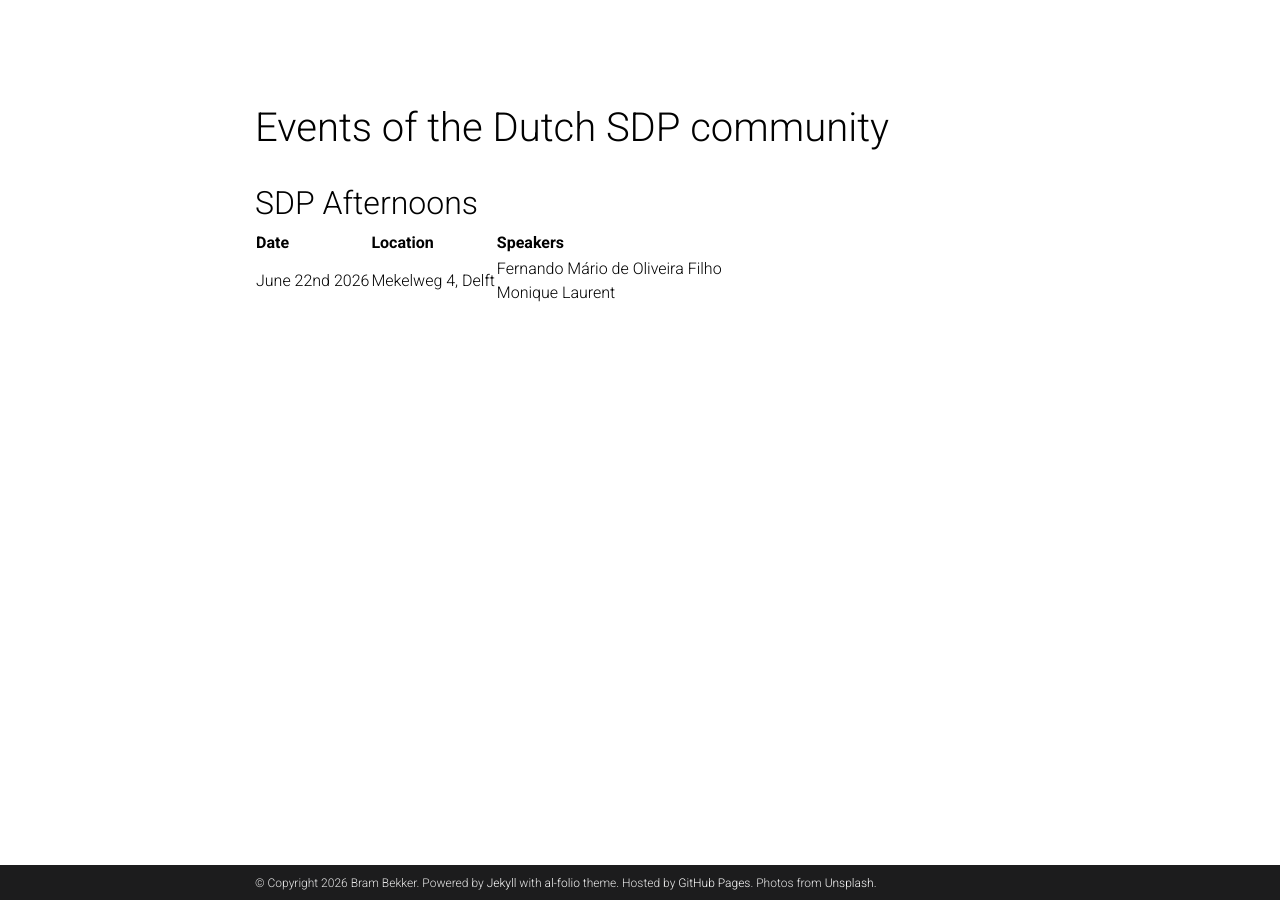
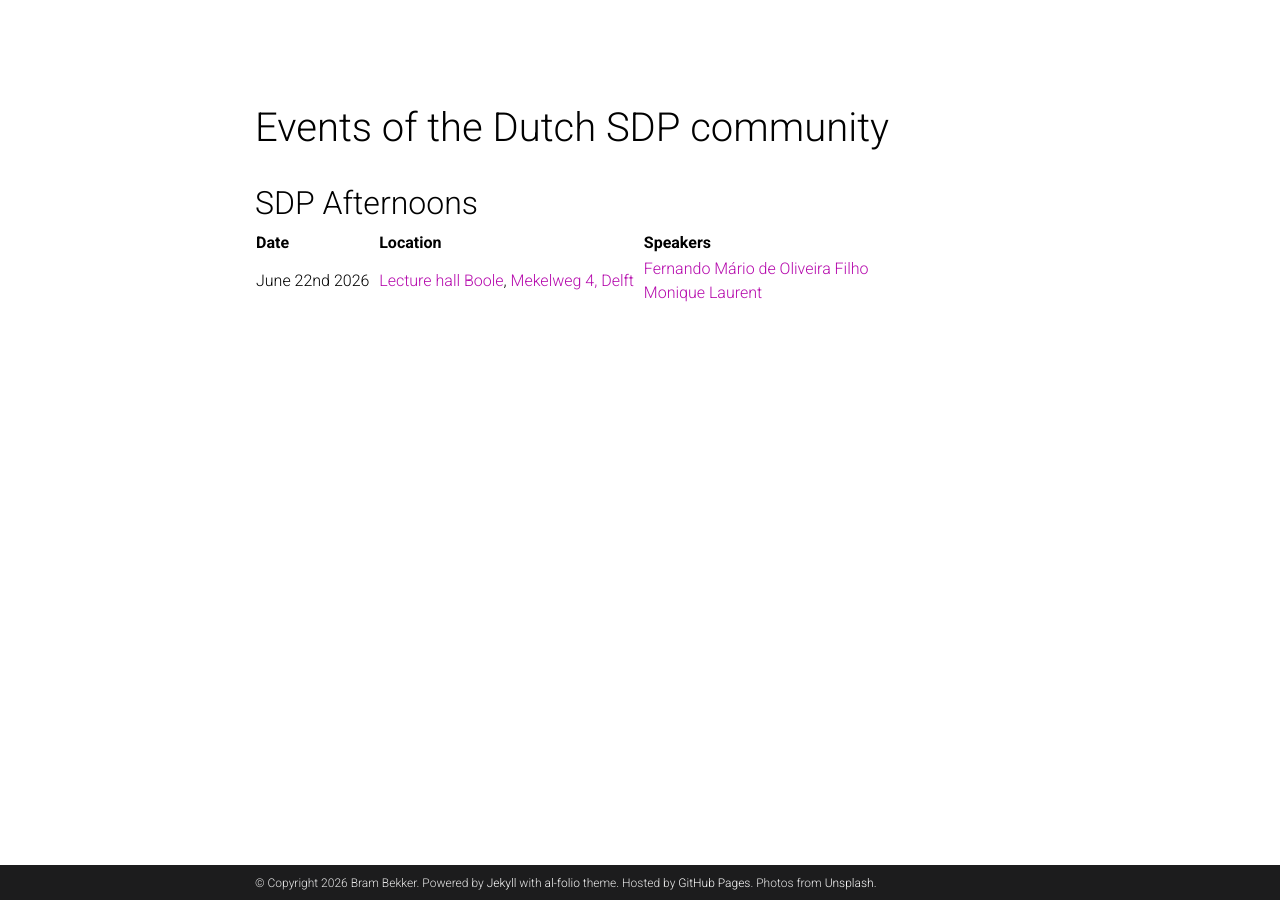
Before and after one commit to brambekker/brambekker.github.io, a Jekyll site: the page built from _pages/SDP_afternoons.md, in a window 1280 px wide. Built offline with Jekyll 4.4.1, drawn with Linux system fonts in a browser that asks for light colours; a style sheet for code colours, icons or effects is not loaded.

Commit message:
adjust spacing and add links

```diff
--- a/Gemfile
+++ b/Gemfile
@@ -19,6 +19,7 @@
     gem 'unicode_utils'
     gem 'webrick'
     gem 'ostruct'
+    gem 'wdm', '>= 0.1.0'
 end
 group :other_plugins do
     gem 'feedjira'
--- a/_config.yml
+++ b/_config.yml
@@ -157,8 +157,7 @@
 # If you have blog posts published on medium.com or other external sources,
 # you can display them in your blog by adding a link to the RSS feed.
 external_sources:
-  - name: medium.com
-    rss_url: https://medium.com/@al-folio/feed
+
 
 # -----------------------------------------------------------------------------
 # Collections
--- a/_pages/SDP_afternoons.md
+++ b/_pages/SDP_afternoons.md
@@ -8,6 +8,6 @@
 
 ## SDP Afternoons
 
-| Date                  | Location                | Speakers                         |
-|-----------------------|-------------------------|----------------------------------|
-| June 22nd 2026        | Mekelweg 4, Delft       | Fernando Mário de Oliveira Filho <br> Monique Laurent |
+| Date                  | Location                                       | Speakers                         |
+|-----------------------|------------------------------------------------|----------------------------------|
+| June 22nd 2026 &nbsp;   | [Lecture hall Boole](https://esviewer.tudelft.nl/space/50/), [Mekelweg 4, Delft](https://www.google.com/maps/place/Mekelweg+4,+2628+CD+Delft,+Nederland/@51.9988387,4.3709139,431m/) &nbsp;     | [Fernando Mário de Oliveira Filho](https://diamhomes.ewi.tudelft.nl/~fmario/) &nbsp; <br> [Monique Laurent](https://homepages.cwi.nl/~monique/) &nbsp; |
```
